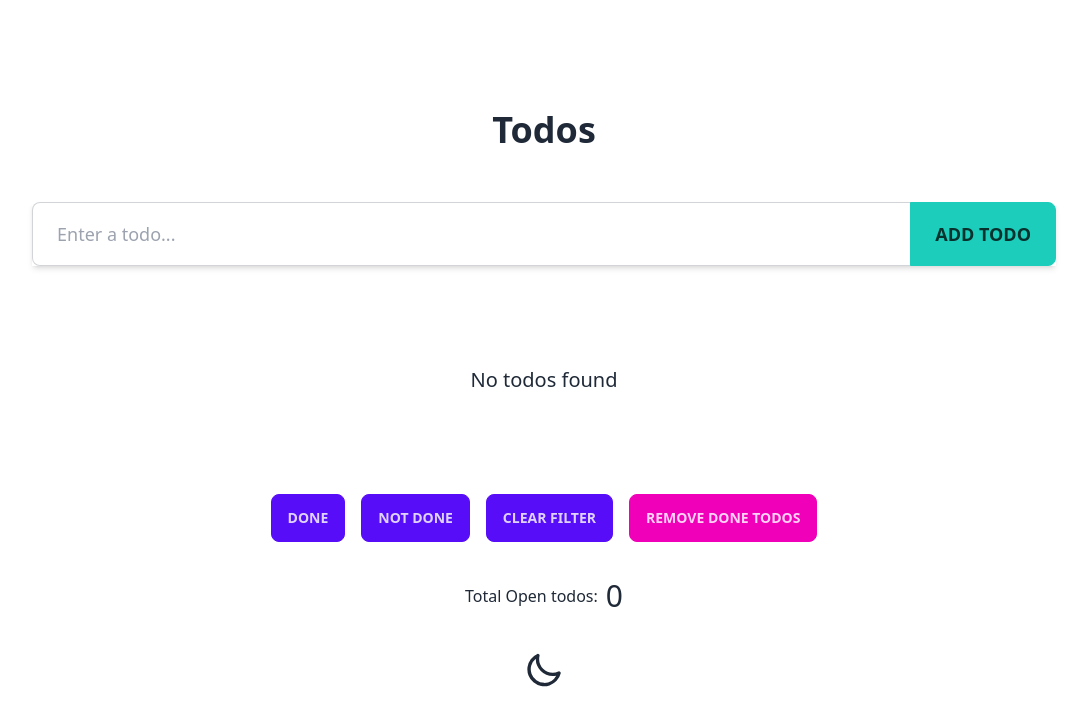
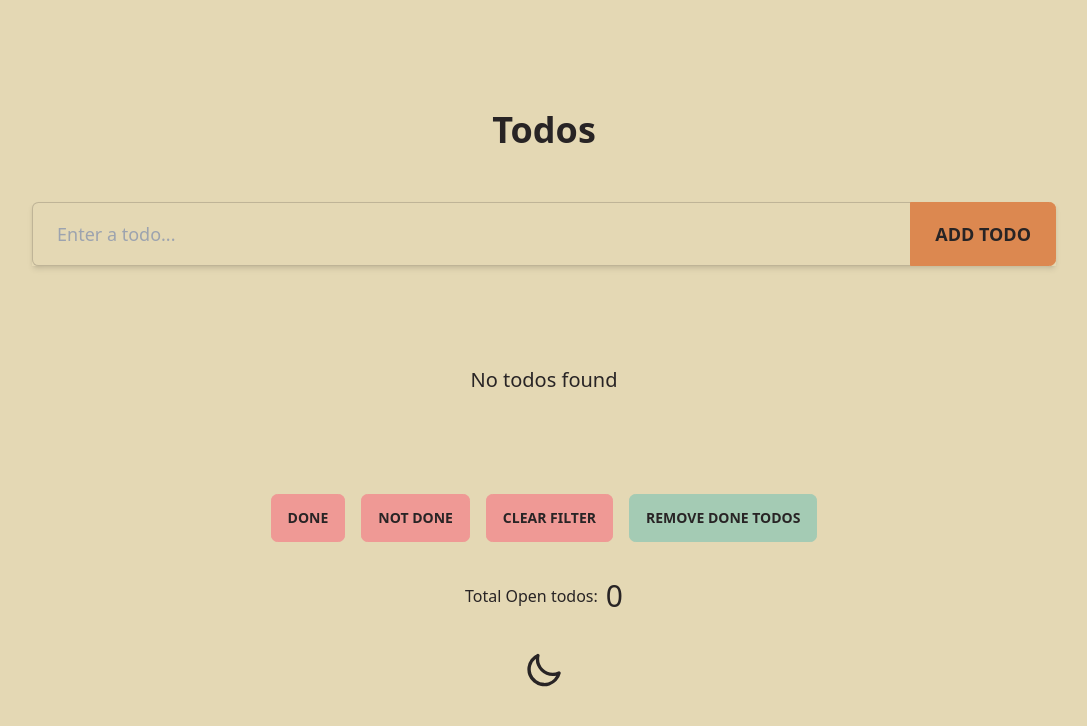
Before and after one commit to michalsostak/todo-app-morosystems, a React (Vite) app: page / in a window 1280 px wide. Shown: the top 726 px of the page, without its empty margins (96-1183 px from the left). Built offline with nearby package versions, Linux system fonts and the light colour scheme.

Commit message:
feat: replaced default light theme for a more colorful retro

```diff
--- a/src/components/ThemeToggle.tsx
+++ b/src/components/ThemeToggle.tsx
@@ -1,18 +1,23 @@
 import { useEffect, useState } from "react";
 
 export const ThemeToggle = () => {
+    const storageTheme = localStorage.getItem("theme");
     const [theme, setTheme] = useState<string>(
-        localStorage.getItem("theme") ?? "light"
+        storageTheme === null ||
+            storageTheme === undefined ||
+            storageTheme === "light" ||
+            storageTheme === "retro"
+            ? "retro"
+            : "dark"
     );
 
     const handleCheck = () => {
-        setTheme(theme === "dark" ? "light" : "dark");
+        setTheme(theme === "dark" ? "retro" : "dark");
     };
 
     useEffect(() => {
         localStorage.setItem("theme", theme);
-        const localTheme = localStorage.getItem("theme") ?? "light";
-        document.querySelector("html")?.setAttribute("data-theme", localTheme);
+        document.querySelector("html")?.setAttribute("data-theme", theme);
     }, [theme]);
 
     return (
--- a/tailwind.config.js
+++ b/tailwind.config.js
@@ -9,4 +9,7 @@ export default {
     },
     // eslint-disable-next-line no-undef
     plugins: [require("daisyui")],
+    daisyui: {
+        themes: ["retro", "dark"],
+    },
 };
```
